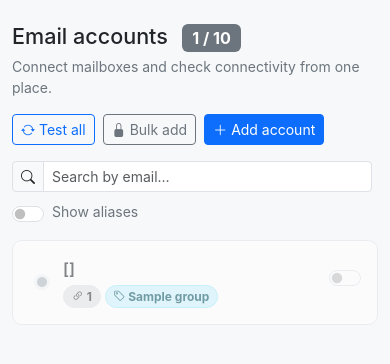
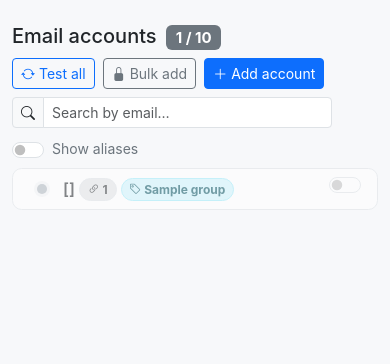
Before and after one commit to scripts-and-tables/emails-manager, a Django app: template core/templates/core/accounts_list.html in a window 390 px wide. Shown: the part 57-421 px from the top of the page. Run offline with Django 5.2, Linux system fonts and the light colour scheme; the template is opened without the code that fills it: most values are stand-ins (such as "Sample title", 1, 10 or a date in 2020).

Commit message:
Accounts: condense the list to use less vertical space
The list was tall, especially on mobile with many accounts. Tighten it without
removing actions:
- Drop the header subtitle and shrink the title; single compact header row.
- Desktop table is now table-sm with a tight Status column.
- Mobile cards: p-3 -> p-2, alias/group badges moved inline with the email
  (no second line), and a tighter gap between cards.

Co-Authored-By: Claude Opus 4.8 (1M context) <noreply@anthropic.com>

```diff
--- a/core/templates/core/accounts_list.html
+++ b/core/templates/core/accounts_list.html
@@ -1,17 +1,14 @@
 {% extends "core/base.html" %}
 {% block title %}Accounts · Mails Manager App{% endblock %}
 {% block content %}
-<div class="d-flex flex-column flex-sm-row align-items-sm-center justify-content-between gap-3 mb-3">
-  <div>
-    <h1 class="h4 mb-1">
+<div class="d-flex flex-wrap align-items-center justify-content-between gap-2 mb-2">
+  <h1 class="h5 mb-0">
     Email accounts
-      <span class="badge text-bg-secondary ms-2 align-middle"
+    <span class="badge text-bg-secondary ms-1 align-middle"
           aria-label="{{ account_count }} of {{ account_limit }} accounts used">
       {{ account_count }} / {{ account_limit }}
     </span>
   </h1>
-    <p class="text-secondary small mb-0">Connect mailboxes and check connectivity from one place.</p>
-  </div>
   <div class="d-flex gap-2 flex-wrap">
     {% if accounts %}
       <button type="button" id="test-all-btn" class="btn btn-outline-primary btn-sm">
@@ -44,8 +41,8 @@
 {% if accounts %}
   {% csrf_token %}
 
-  <div class="d-flex flex-column flex-sm-row align-items-sm-center gap-2 mb-3">
-    <div class="input-group input-group-sm" style="max-width: 360px;">
+  <div class="d-flex flex-wrap align-items-center gap-2 mb-2">
+    <div class="input-group input-group-sm" style="max-width: 320px;">
       <span class="input-group-text"><i class="bi bi-search"></i></span>
       <input type="search" id="account-search" class="form-control"
              placeholder="Search by email…" autocomplete="off" aria-label="Search accounts by email">
@@ -61,14 +58,14 @@
 
   <div class="card card-soft d-none d-lg-block">
     <div class="table-responsive">
-      <table class="table table-hover align-middle mb-0">
+      <table class="table table-hover table-sm align-middle mb-0">
         <thead>
           <tr>
             <th style="width:1%" class="text-center" title="Enabled">On</th>
             <th>Email</th>
             <th>IMAP host</th>
             <th>Port</th>
-            <th style="min-width: 240px;">Status</th>
+            <th style="width:1%" class="text-end">Status</th>
           </tr>
         </thead>
         <tbody>
@@ -156,7 +153,7 @@
 
   <div class="d-lg-none">
     {% for account in accounts %}
-      <div class="item-card p-3 {% if not account.is_enabled %}is-disabled{% endif %}"
+      <div class="item-card p-2 px-3 {% if not account.is_enabled %}is-disabled{% endif %}"
            data-account-row data-account-id="{{ account.pk }}"
            data-email="{{ account.email_address|lower }}"
            data-test-url="{% url 'core:account_test' account.pk %}">
@@ -166,22 +163,18 @@
             <span class="status-dot-css status-idle-bg" data-status-dot aria-hidden="true"></span>
           </button>
           <a href="{% url 'core:account_detail' account.pk %}"
-             class="flex-grow-1 min-w-0 text-decoration-none text-reset account-link">
-            <div class="fw-semibold text-truncate">{{ account.email_address }}</div>
-            {% if account.alias_count or account.group %}
-              <div class="mt-1 d-flex flex-wrap gap-1">
+             class="flex-grow-1 min-w-0 d-flex align-items-center gap-1 text-decoration-none text-reset account-link">
+            <span class="fw-semibold text-truncate">{{ account.email_address }}</span>
             {% if account.alias_count %}
-                  <span class="badge rounded-pill bg-secondary-subtle text-secondary-emphasis border"
+              <span class="badge rounded-pill bg-secondary-subtle text-secondary-emphasis border flex-shrink-0"
                     title="{{ account.alias_count }} linked alias{{ account.alias_count|pluralize:'es' }}">
                 <i class="bi bi-link-45deg"></i> {{ account.alias_count }}
               </span>
             {% endif %}
             {% if account.group %}
-                  <span class="badge rounded-pill bg-info-subtle text-info-emphasis border border-info-subtle">
+              <span class="badge rounded-pill bg-info-subtle text-info-emphasis border border-info-subtle flex-shrink-0">
                 <i class="bi bi-tag"></i> {{ account.group }}
               </span>
-                {% endif %}
-              </div>
             {% endif %}
           </a>
           <button type="button"
@@ -227,6 +220,8 @@
 
   <style nonce="{{ request.csp_nonce }}">
     .account-link:hover { color: #0d6efd; }
+    /* Denser account list: tighter gap between mobile cards. */
+    .d-lg-none .item-card + .item-card { margin-top: .35rem; }
   </style>
 
   {% include "core/_account_actions.html" %}
```
Lines whose indentation alone changed are shown as unchanged.
